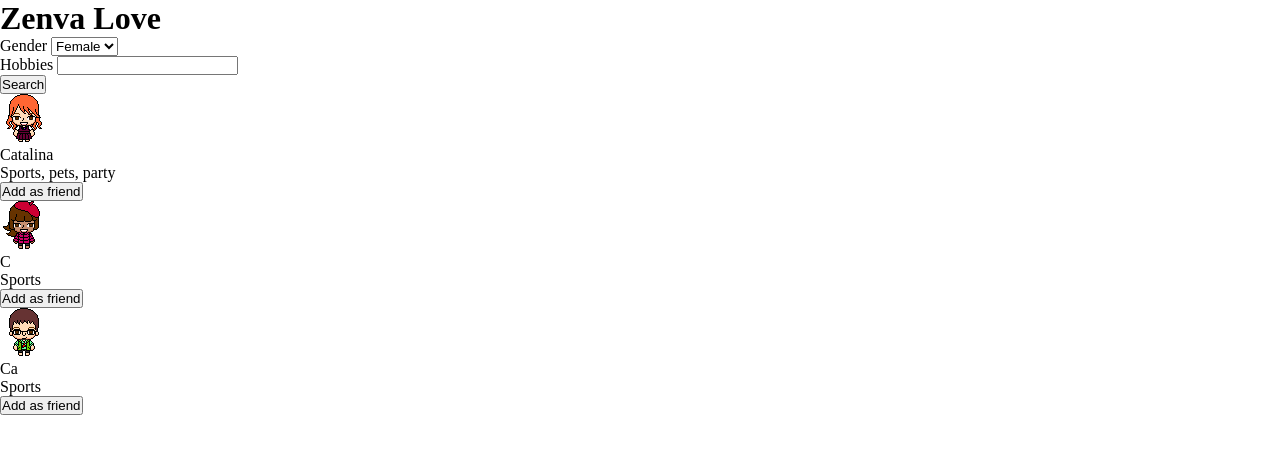
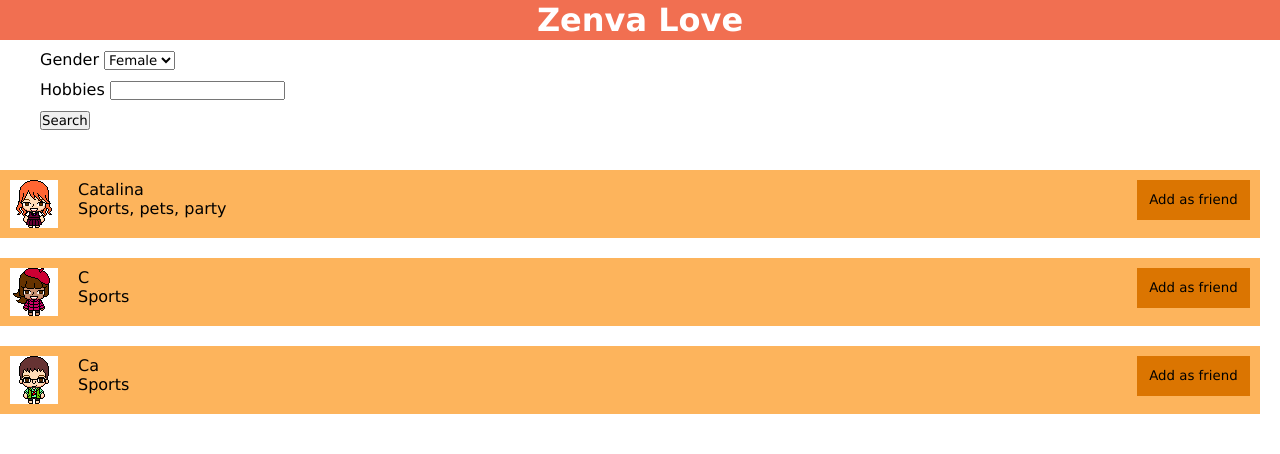
Before and after one commit to Hydr0bius/ZenvaLove, a plain HTML site: page index.html in a window 1280 px wide. Drawn offline with Linux system fonts and the light colour scheme.

Commit message:
:lipstick:

```diff
--- a/style.css
+++ b/style.css
@@ -2,4 +2,47 @@
     margin: 0;
     padding: 0;
     box-sizing: border-box;
+    font-family: Verdana, Geneva, Tahoma, sans-serif;
 }
+#header{
+    text-align: center;
+    height: 40px;
+    line-height: 40px;
+    background-color: #f16f51;
+}
+h1{
+    vertical-align: middle;
+    color: white;
+    font-weight: bold;
+}
+#row{
+    margin: 10px 20px;
+}
+#results{
+    margin: 30px 20px 10px 0;
+}
+.person-row{
+    margin: 10px 0;
+    padding: 10px;
+    width: 100%;
+    float: left;
+    background-color: #FDB45C;
+}
+.person-row img{
+    float: left;
+    margin-right: 20px;
+}
+.person-info{
+    float: left;
+}
+.person-row > button{
+    float: right;
+}
+#results button{
+    border: none;
+    padding: 1%;
+    background: rgb(219, 117, 1);
+}
+#results button:hover{
+    background: rgb(201, 152, 97);
+}
```
